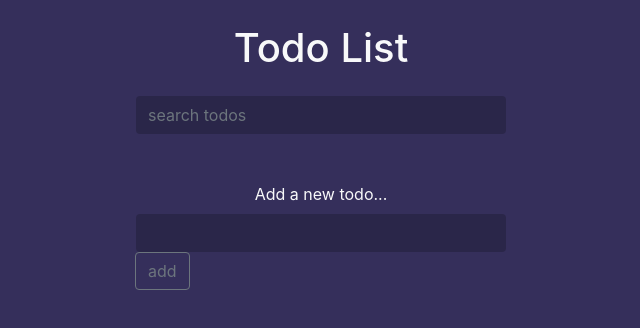
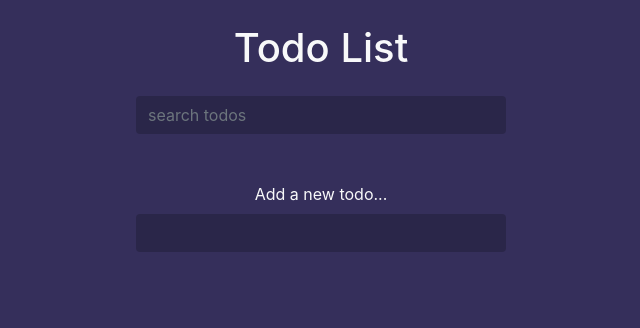
Before and after one commit to cvilla714/list, a website built with webpack: page dist/index.html in a window 1280 px wide. Shown: the whole page, without its empty margins (319-959 px from the left). Built offline with nearby package versions, Linux system fonts and the light colour scheme; no server answers.

Commit message:
merging last changes

```diff
--- a/dist/index.html
+++ b/dist/index.html
@@ -26,9 +26,9 @@
       <form class="add text-center my-4">
         <label class="text-light">Add a new todo...</label>
         <input class="form-control m-auto" type="text" name="add" id="recipe"/>
-        <div class="input-group-append">
-          <input type="submit" value="add" class="btn btn-outline-secondary" />
-        </div>
+        <!-- <div class="input-group-append"> -->
+          <!-- <input type="submit" value="add" class="btn btn-outline-secondary" /> -->
+        <!-- </div> -->
       </form>
     </div>
     <script src="https://cdnjs.cloudflare.com/ajax/libs/date-fns/1.30.1/date_fns.min.js" integrity="sha512-F+u8eWHrfY8Xw9BLzZ8rG/0wIvs0y+JyRJrXjp3VjtFPylAEEGwKbua5Ip/oiVhaTDaDs4eU2Xtsxjs/9ag2bQ==" crossorigin="anonymous"></script>
```
